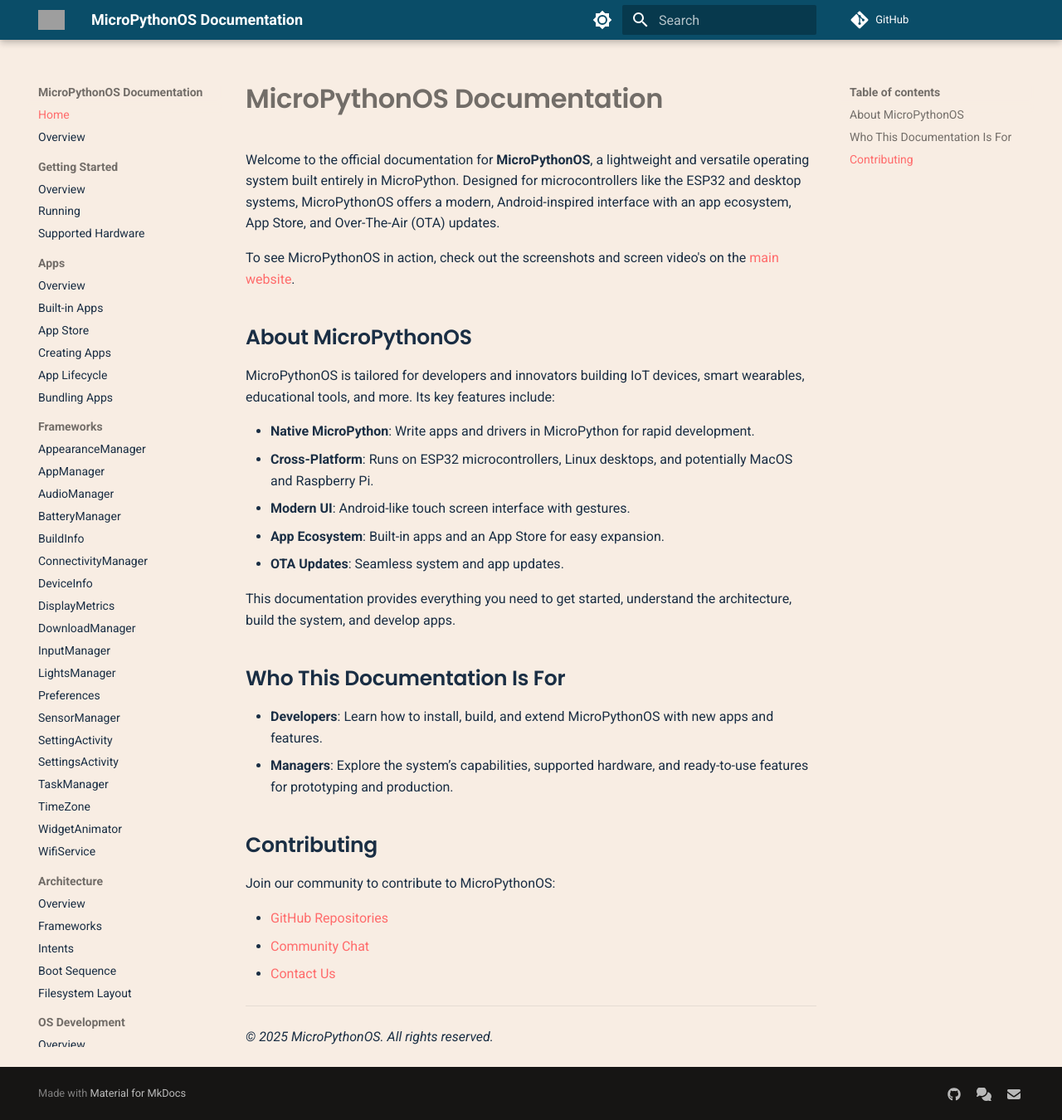
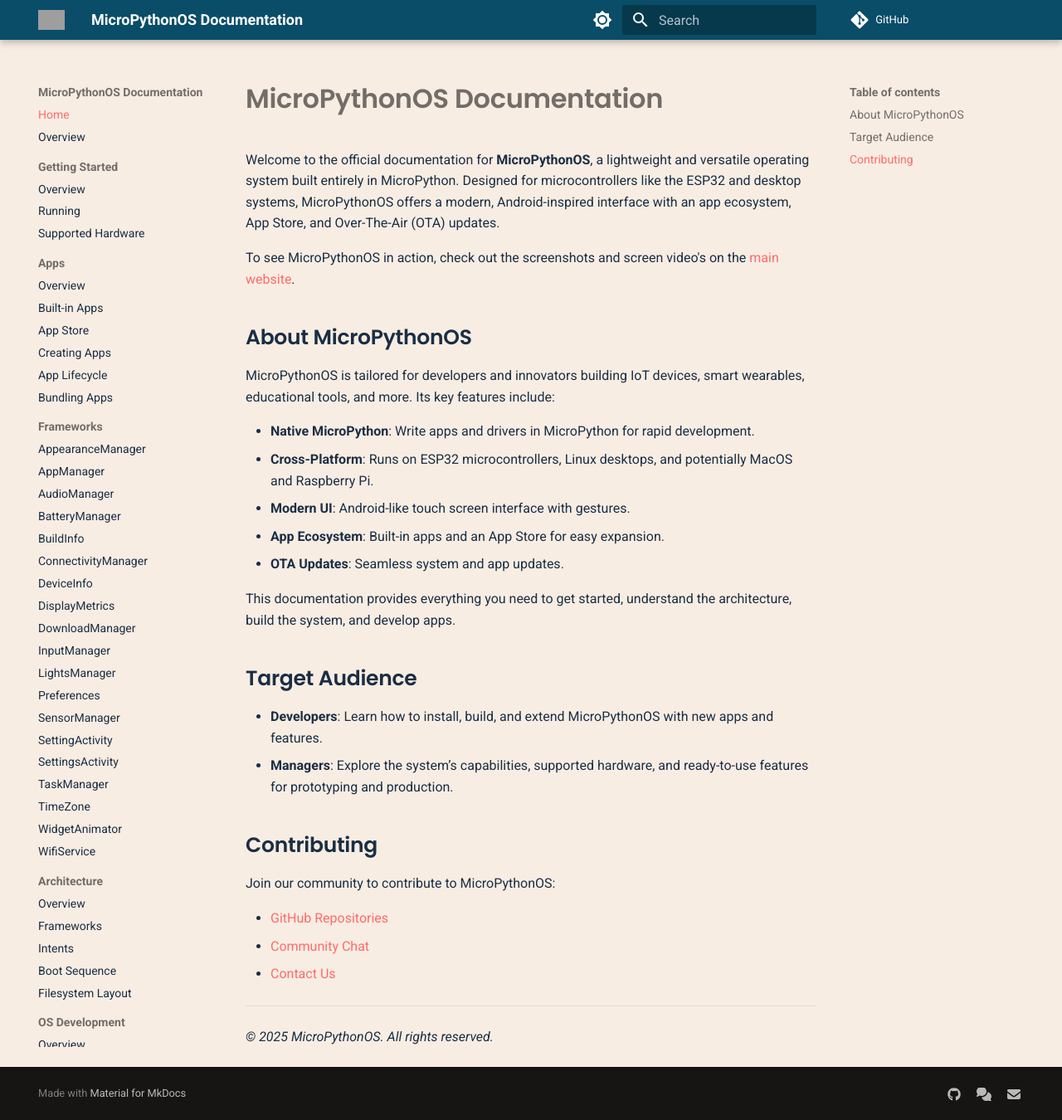
Before and after one commit to MicroPythonOS/docs, an MkDocs documentation site: the page built from docs/index.md, in a window 1280 px wide and 1350 px high. Shown: the whole window at 83% size. Built offline with MkDocs 1.6.1 and Material for MkDocs 9.7.7, drawn with Linux system fonts in a browser that asks for light colours; comment, search, counter and statistics services are not loaded; grey boxes are pictures that could not be loaded.

Commit message:
Update docs

```diff
--- a/docs/index.md
+++ b/docs/index.md
@@ -16,7 +16,7 @@
 
 This documentation provides everything you need to get started, understand the architecture, build the system, and develop apps.
 
-## Who This Documentation Is For
+## Target Audience
 
 - **Developers**: Learn how to install, build, and extend MicroPythonOS with new apps and features.
 - **Managers**: Explore the system’s capabilities, supported hardware, and ready-to-use features for prototyping and production.
```
